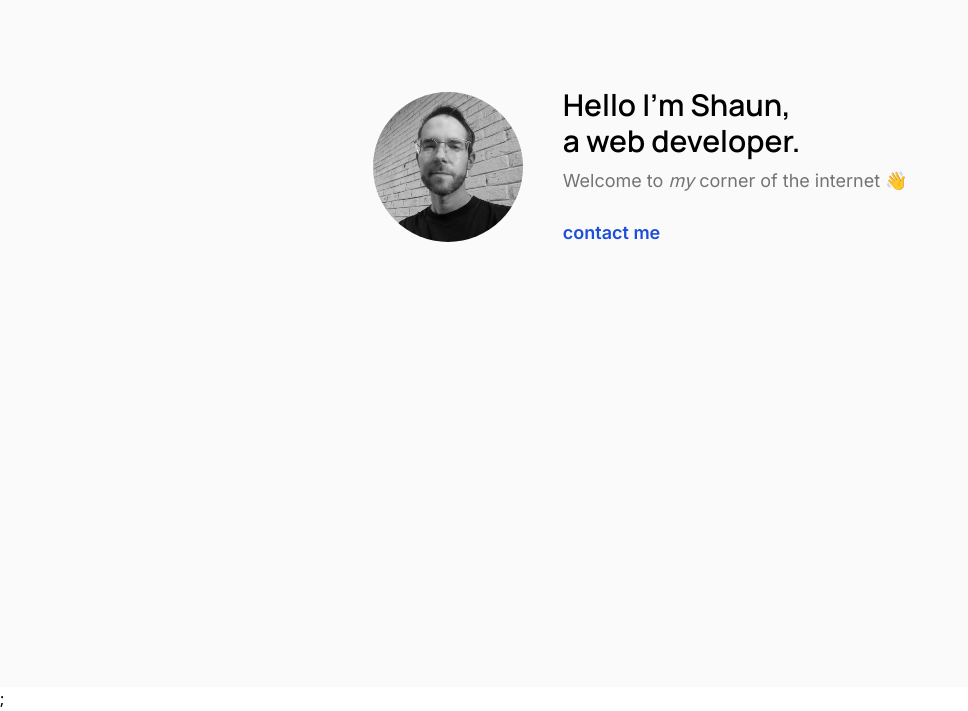
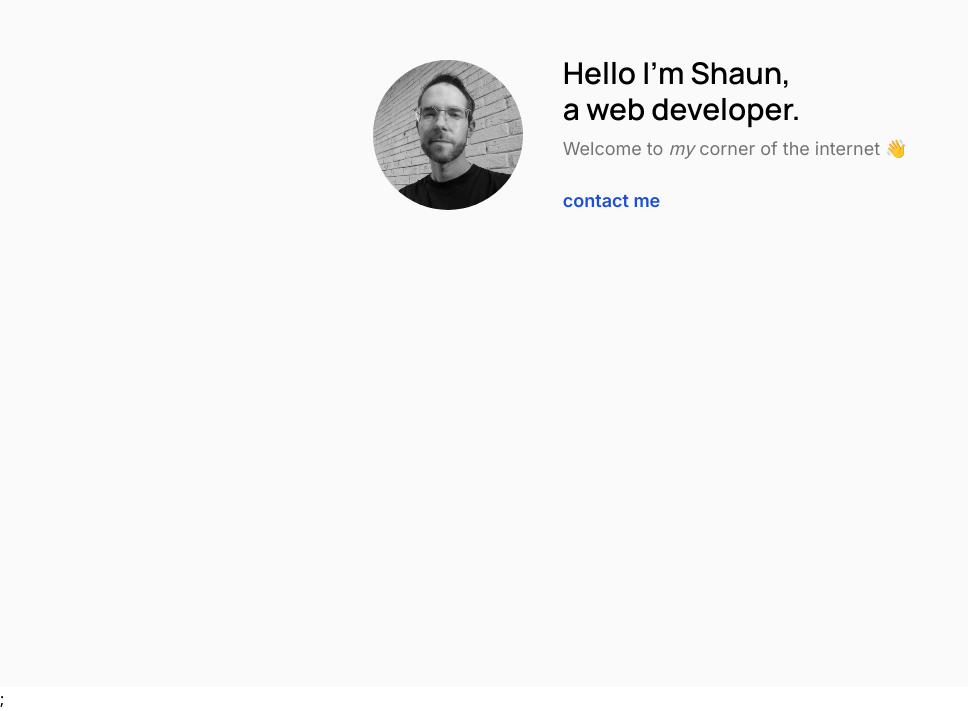
Before and after one commit to clovertwin/portfolio-site, a Next.js app: page / in a window 1280 px wide. Shown: the part 113-824 px from the top of the page, without its empty margins (0-968 px from the left). Built offline with nearby package versions, Linux system fonts and the light colour scheme.

Commit message:
Reduced margin-top on desktop

```diff
--- a/pages/index.js
+++ b/pages/index.js
@@ -3,7 +3,7 @@ import Image from "next/image";
 export default function Home() {
   return (
     <div className="min-h-screen p-2 bg-neutral-50 selection:bg-blue-600/90 selection:text-white">
-      <main className="font-inter relative w-full mx-auto sm:max-w-screen-sm px-4 pt-48">
+      <main className="font-inter relative w-full mx-auto px-4 pt-20 sm:max-w-screen-sm sm:pt-40">
         <div>
           <section>
             <div className="flex flex-col items-center justify-center sm:space-x-10 sm:flex-row">
```
